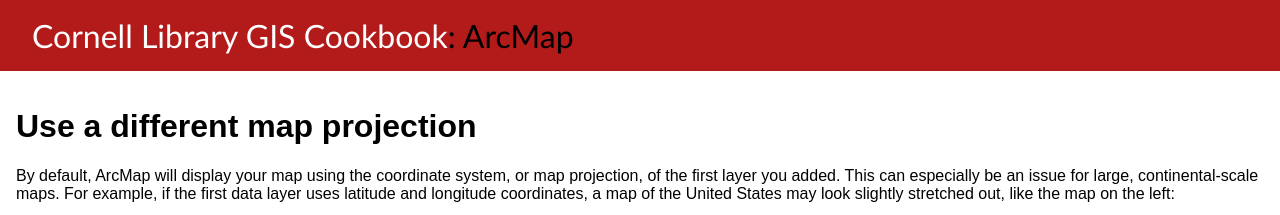
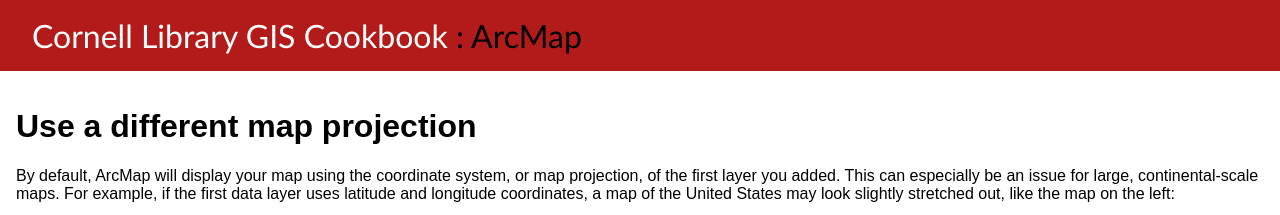
Before and after one commit to cornell-gis/gis-cookbook, a Jekyll site: the page built from arcmap/map-projection.md, in a window 1280 px wide. Shown: the top 215 px of the page. Built offline with Jekyll 4.4.1, drawn with Linux system fonts in a browser that asks for light colours; our own code applies the rules of GitHub Pages for plain Markdown files.

```diff
--- a/_layouts/default.html
+++ b/_layouts/default.html
@@ -7,11 +7,11 @@
 
 <body>
   <header>
-    <a href="/gis-cookbook">Cornell Library GIS Cookbook</a>:
+    <a href="/gis-cookbook">Cornell Library GIS Cookbook</a>
     {% if page.path contains 'arcmap' %}
-      ArcMap
+      : ArcMap
     {% elsif page.path contains 'qgis' %}
-      QGIS
+      : QGIS
     {% endif %}
   </header>
   <main>{{ content }}</main>
```
